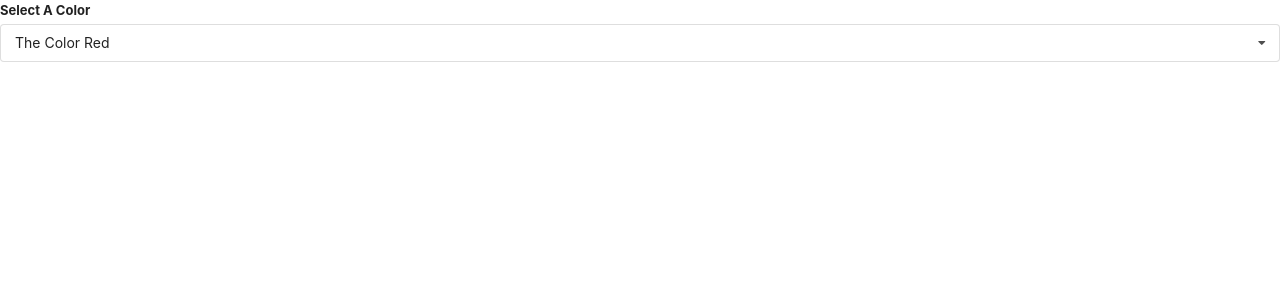
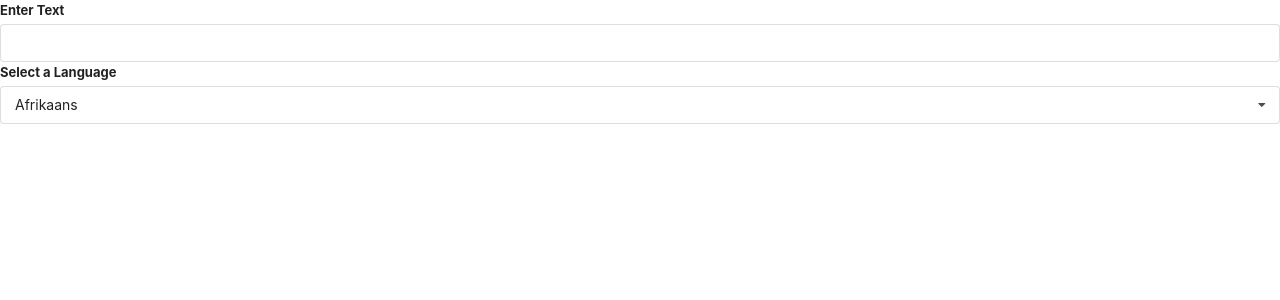
Before and after one commit to Adman94/widgetsapp, a React (Create React App) app: page / in a window 1280 px wide. Shown: the top 300 px of the page. Built offline with nearby package versions, Linux system fonts and the light colour scheme.

Commit message:
translate and convert components wip

```diff
--- a/src/App.js
+++ b/src/App.js
@@ -3,6 +3,7 @@
 // import Search from './components/Search';
 import Dropdown from './components/Dropdown';
 import { useState } from 'react';
+import Translate from './components/Translate';
 
 // const items = [
 //   {
@@ -34,16 +35,21 @@
 
 function App() {
   const [selected, setSelected] = useState(options[0]);
+  // const [showDropdown, setShowDropdown] = useState(true);
   return (
     <div>
       {/* <br /> */}
       {/* <Accordion items={items} /> */}
       {/* <Search /> */}
-      <Dropdown
-        selected={selected}
-        onSelectedChange={setSelected}
-        options={options}
-      />
+      {/* <button onClick={() => setShowDropdown(!showDropdown)}>Toggle Dropdown</button>
+      {showDropdown ?
+        <Dropdown
+          selected={selected}
+          onSelectedChange={setSelected}
+          options={options}
+        /> : null
+      } */}
+      <Translate />
     </div>
   );
 }
--- a/src/components/Dropdown.js
+++ b/src/components/Dropdown.js
@@ -1,16 +1,22 @@
 import React, { useState, useEffect, useRef } from 'react';
 
-const Dropdown = ({ options, selected, onSelectedChange }) => {
+const Dropdown = ({ label, options, selected, onSelectedChange }) => {
   const [open, setOpen] = useState(false);
   const ref = useRef();
 
   useEffect(() => {
-    document.body.addEventListener('click', (event) => {
+    const onBodyClick = (event) => {
       if (ref.current.contains(event.target)) {
         return;
       }
       setOpen(false);
-    }, { capture: true });
+    };
+
+    document.body.addEventListener('click', onBodyClick, { capture: true });
+
+    return () => {
+      document.body.removeEventListener('click', onBodyClick, { capture: true });
+    };
   }, []);
 
   const renderedOptions = options.map((option) => {
@@ -34,7 +40,7 @@
   return (
     <div ref={ref} className="ui form">
       <div className="field">
-        <label className="label">Select A Color</label>
+        <label className="label">{label}</label>
         <div
           onClick={() => {
             setOpen(!open)
--- /dev/null
+++ b/src/components/Translate.js
@@ -0,0 +1,41 @@
+import React, { useState } from 'react';
+import Dropdown from './Dropdown';
+// AIzaSyA8x0timu5hH_8AO3OArRFCKkflLmGAiyo
+
+const options = [
+  {
+    label: 'Afrikaans',
+    value: 'af'
+  },
+  {
+    label: 'Arabic',
+    value: 'ar'
+  },
+  {
+    label: 'Hindi',
+    value: 'hi'
+  }
+]
+
+const Translate = () => {
+  const [language, setlanguage] = useState(options[0]);
+  const [text, setText] = useState('');
+  return (
+    <div>
+      <div className="ui form">
+        <div className="field">
+          <label>Enter Text</label>
+          <input type="text" onChange={(e) => setText(e.target.value)} />
+        </div>
+      </div>
+      <Dropdown
+        label="Select a Language"
+        selected={language}
+        onSelectedChange={setlanguage}
+        options={options}
+      />
+    </div>
+  )
+}
+
+export default Translate;
```
Also changed, not shown: src/components/Convert.js (added, +11 -0 lines).
